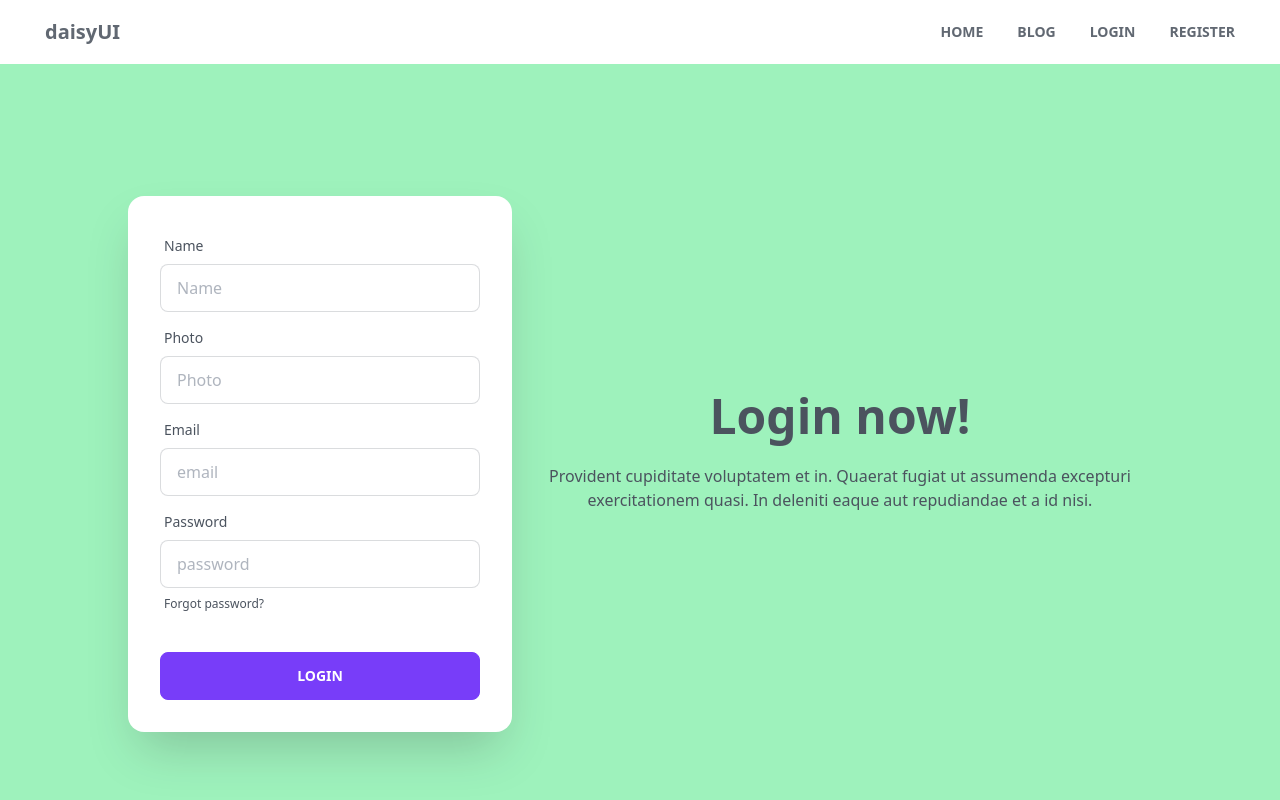
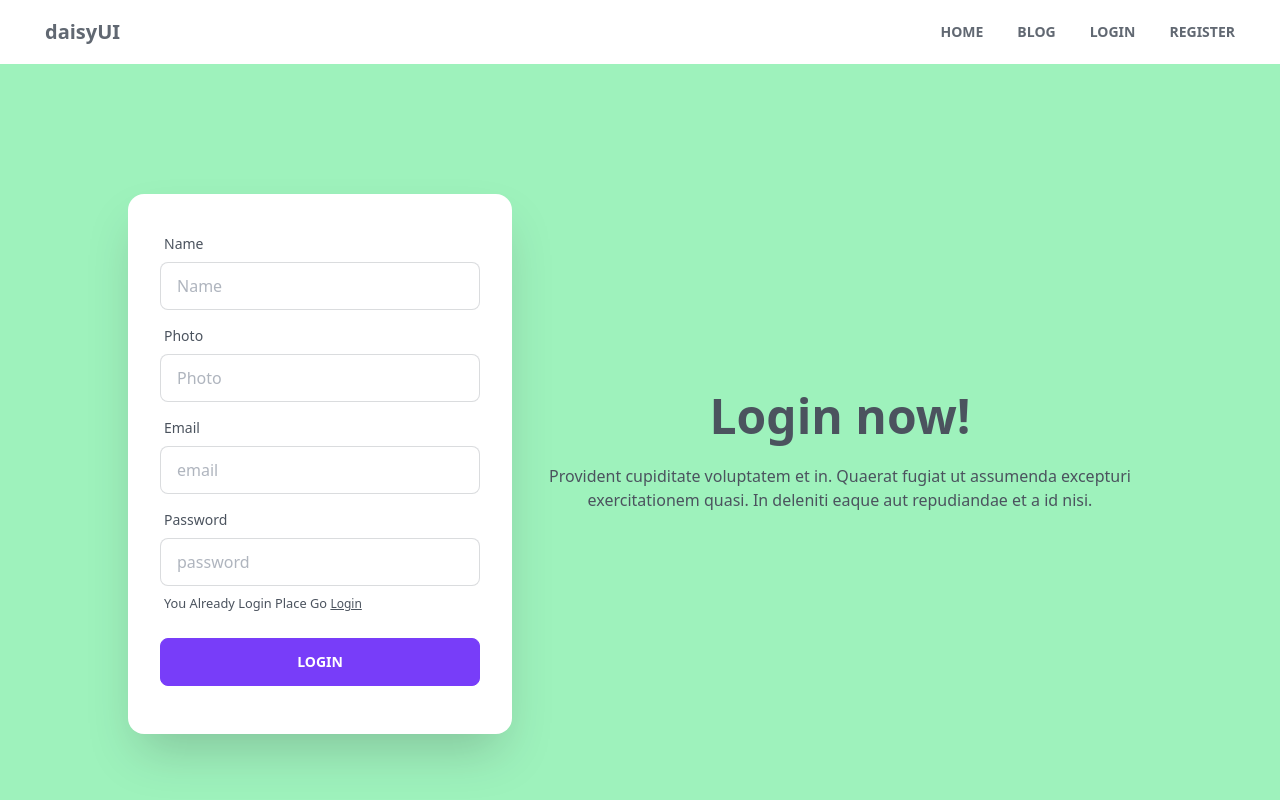
Before and after one commit to MdArefineAhamedJoy/top-master-chef, a React (Vite) app: page /register in a window 1280 px wide. Shown: the top 800 px of the page. Built offline with nearby package versions, Linux system fonts and the light colour scheme.

Commit message:
firebase login create

```diff
--- a/src/Pagess/Login/Login.jsx
+++ b/src/Pagess/Login/Login.jsx
@@ -1,21 +1,32 @@
-
-import React from "react";
+import React, { useContext } from "react";
+import { Link } from "react-router-dom";
+import { AuthContext } from "../../route/AuthProvider";
 
 const Login = () => {
+  const {logIn} = useContext(AuthContext)
+  const handelLogin = event =>{
+    event.preventDefault()
+    const from = event.target ;
+    const email = from.email.value ;
+    const password = from.password.value;
+    logIn(email,password)
+    .then(res =>{
+      const userRes = res.user ;
+      console.log(userRes)
+    })
+    .catch(error =>{
+      console.log(error)
+    })
+
+
+  }
   return (
     <div>
       <div className="hero min-h-screen bg-base-200">
-        <div className="hero-content flex-col lg:flex-row-reverse">
-          <div className="text-center lg:text-left">
-            <h1 className="text-5xl font-bold">Login now!</h1>
-            <p className="py-6">
-              Provident cupiditate voluptatem et in. Quaerat fugiat ut assumenda
-              excepturi exercitationem quasi. In deleniti eaque aut repudiandae
-              et a id nisi.
-            </p>
-          </div>
+        <div className="hero-content  md:flex">
+
           <div className="card flex-shrink-0 w-full max-w-sm shadow-2xl bg-base-100">
-            <div className="card-body">
+            <form onSubmit={handelLogin} className="card-body">
               <div className="form-control">
                 <label className="label">
                   <span className="label-text">Email</span>
@@ -23,6 +34,8 @@ const Login = () => {
                 <input
                   type="text"
                   placeholder="email"
+                  required
+                  name="email"
                   className="input input-bordered"
                 />
               </div>
@@ -32,19 +45,29 @@ const Login = () => {
                 </label>
                 <input
                   type="text"
+                  name="password"
                   placeholder="password"
+                  required
                   className="input input-bordered"
                 />
-                <label className="label">
-                  <a href="#" className="label-text-alt link link-hover">
-                    Forgot password?
-                  </a>
+                   <label className="label">
+                  <small >
+                    You Fist Time Visit ?  <Link className="label-text-alt link link-hover underline" to='/register'>Register</Link>
+                  </small>
                 </label>
               </div>
               <div className="form-control mt-6">
                 <button className="btn btn-primary">Login</button>
               </div>
-            </div>
+            </form>
+          </div>
+          <div className="text-center ">
+            <h1 className="text-5xl font-bold">Login now!</h1>
+            <p className="py-6">
+              Provident cupiditate voluptatem et in. Quaerat fugiat ut assumenda
+              excepturi exercitationem quasi. In deleniti eaque aut repudiandae
+              et a id nisi.
+            </p>
           </div>
         </div>
       </div>
--- a/src/Pagess/Login/Register.jsx
+++ b/src/Pagess/Login/Register.jsx
@@ -1,11 +1,42 @@
-import React from "react";
+import React, { useContext, useState } from "react";
+import { AuthContext } from "../../route/AuthProvider";
+import { Link } from "react-router-dom";
 
 const Register = () => {
+  const { createAccount } = useContext(AuthContext);
+  const [success, setSuccess] = useState("");
+  const [errorMs, setErrorMs] = useState("");
+  const handelRegisterFrom = (event) => {
+    event.preventDefault();
+    // collect input filed value
+    const form = event.target;
+    const name = form.name.value;
+    const email = form.email.value;
+    const password = form.password.value;
+    const photo = form.photo.value;
+
+    createAccount(email, password)
+      .then((res) => {
+        const currentUser = res.user;
+        setSuccess(
+          '"Success! Your action has been completed successfully. Thank you!"'
+        );
+        setErrorMs("");
+        form.reset()
+      })
+      .catch((error) => {
+        setErrorMs(error.message);
+        setSuccess('')
+      });
+  };
   return (
     <div>
-      <div className="hero min-h-screen bg-green-300  opacity-80" >
+      <div className="hero min-h-screen bg-green-300  opacity-80">
         <div className="hero-content  md:flex">
-          <div className="card flex-shrink-0 w-full max-w-sm shadow-2xl bg-base-100">
+          <form
+            onSubmit={handelRegisterFrom}
+            className="card flex-shrink-0 w-full max-w-sm shadow-2xl bg-base-100"
+          >
             <div className="card-body w-full h-100%">
               <div className="form-control">
                 <label className="label">
@@ -15,6 +46,7 @@ const Register = () => {
                   type="text"
                   placeholder="Name"
                   name="name"
+                  required
                   className="input input-bordered"
                 />
               </div>
@@ -26,6 +58,7 @@ const Register = () => {
                   type="text"
                   placeholder="Photo"
                   name="photo"
+                  required
                   className="input input-bordered"
                 />
               </div>
@@ -37,6 +70,7 @@ const Register = () => {
                   type="email"
                   placeholder="email"
                   name="email"
+                  required
                   className="input input-bordered"
                 />
               </div>
@@ -46,20 +80,31 @@ const Register = () => {
                 </label>
                 <input
                   type="text"
+                  name="password"
                   placeholder="password"
                   className="input input-bordered"
+                  required
                 />
                 <label className="label">
-                  <a href="#" className="label-text-alt link link-hover">
-                    Forgot password?
-                  </a>
+                  <small>
+                    You Already Login Place Go{" "}
+                    <Link
+                      className="label-text-alt link link-hover underline"
+                      to="/login"
+                    >
+                      Login
+                    </Link>
+                  </small>
                 </label>
               </div>
-              <div className="form-control mt-6">
+              <div className="form-control mt-2">
                 <button className="btn btn-primary">Login</button>
               </div>
+              <p className="text-green-500">{success}</p>
+              <p className="text-red-700">{errorMs}</p>
             </div>
-          </div>
+          </form>
+
           <div className="text-center  w-1/2 ">
             <h1 className="text-5xl font-bold">Login now!</h1>
             <p className="py-6">
--- a/src/route/AuthProvider.jsx
+++ b/src/route/AuthProvider.jsx
@@ -1,9 +1,21 @@
 import React, { createContext } from 'react';
+import { createUserWithEmailAndPassword, getAuth, signInWithEmailAndPassword } from "firebase/auth";
+import app from '../firebase/firebase.config';
 
 export const AuthContext = createContext(null)
 const AuthProvider = ({ children}) => {
+    const auth = getAuth(app);
+
+    const createAccount = (email,password)=>{
+        return createUserWithEmailAndPassword(auth, email, password)
+    }
+    const logIn = (email,password)=>{
+        return signInWithEmailAndPassword(auth, email, password)
+
+    }
     const authInfo ={
-
+        createAccount,
+        logIn
     }
     return (
         <AuthContext.Provider value={authInfo}>
```
Also changed, not shown: src/firebase/firebase.config.js (renamed from src/firebas/firebase.config.js).
